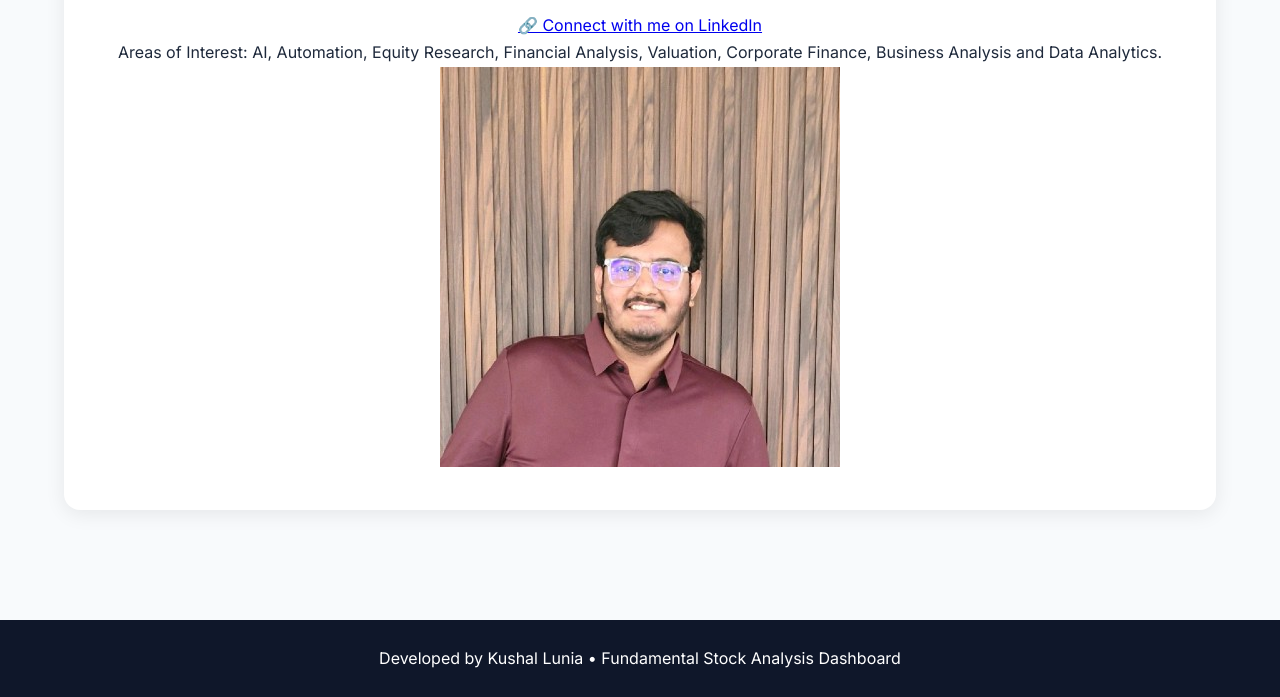
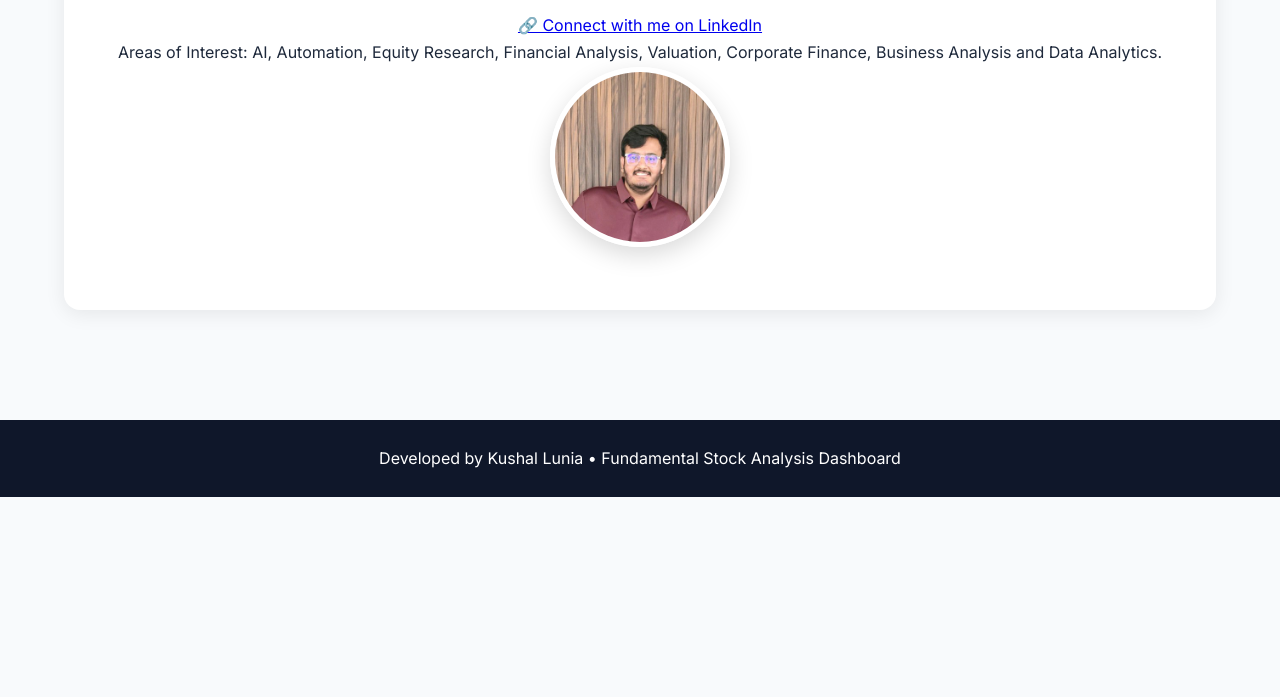
Before and after one commit to kushaljainlunia-wq/Stock-Research-Terminal, a plain HTML site: page index.html in a window 1280 px wide. Shown: the part 4051-4748 px from the top of the page. After the commit the page ends 4548 px from the top, so only its background shows below. Drawn offline with Linux system fonts and the light colour scheme.

Commit message:
Update index.html

```diff
--- a/index.html
+++ b/index.html
@@ -471,7 +471,7 @@ View Dashboard
           </p>
         </div>
         <div class="author-photo">
-          <img src="profile.jpeg" alt="Kushal Lunia">
+          <img src="profile.jpeg" alt="Kushal Lunia" style="width:180px;height:180px;border-radius:50%;object-fit:cover;margin-bottom:20px;box-shadow:0 8px 25px rgba(0,0,0,0.15);border:5px solid white;">
         </div>
       </div>
     </div>
```
